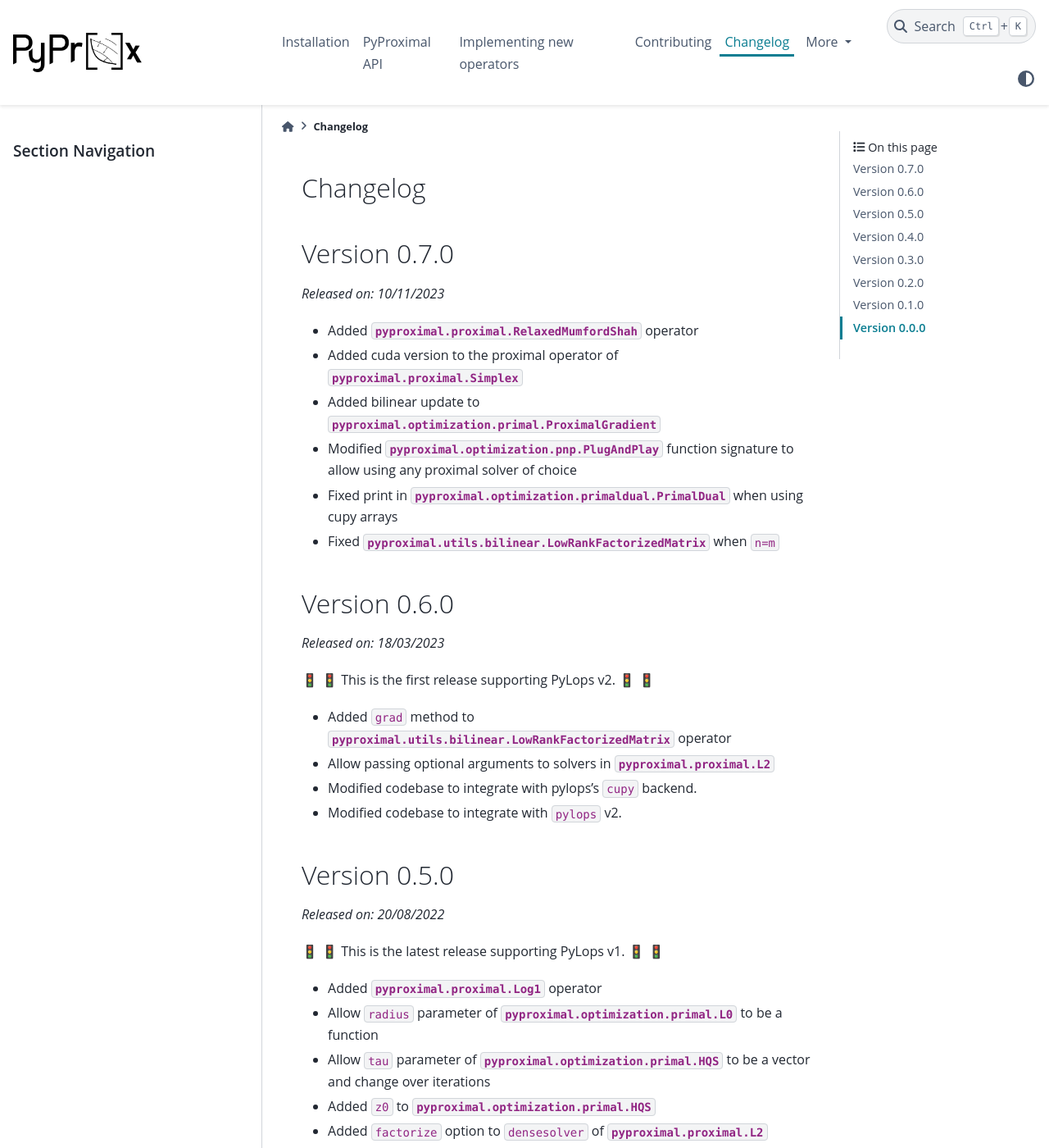
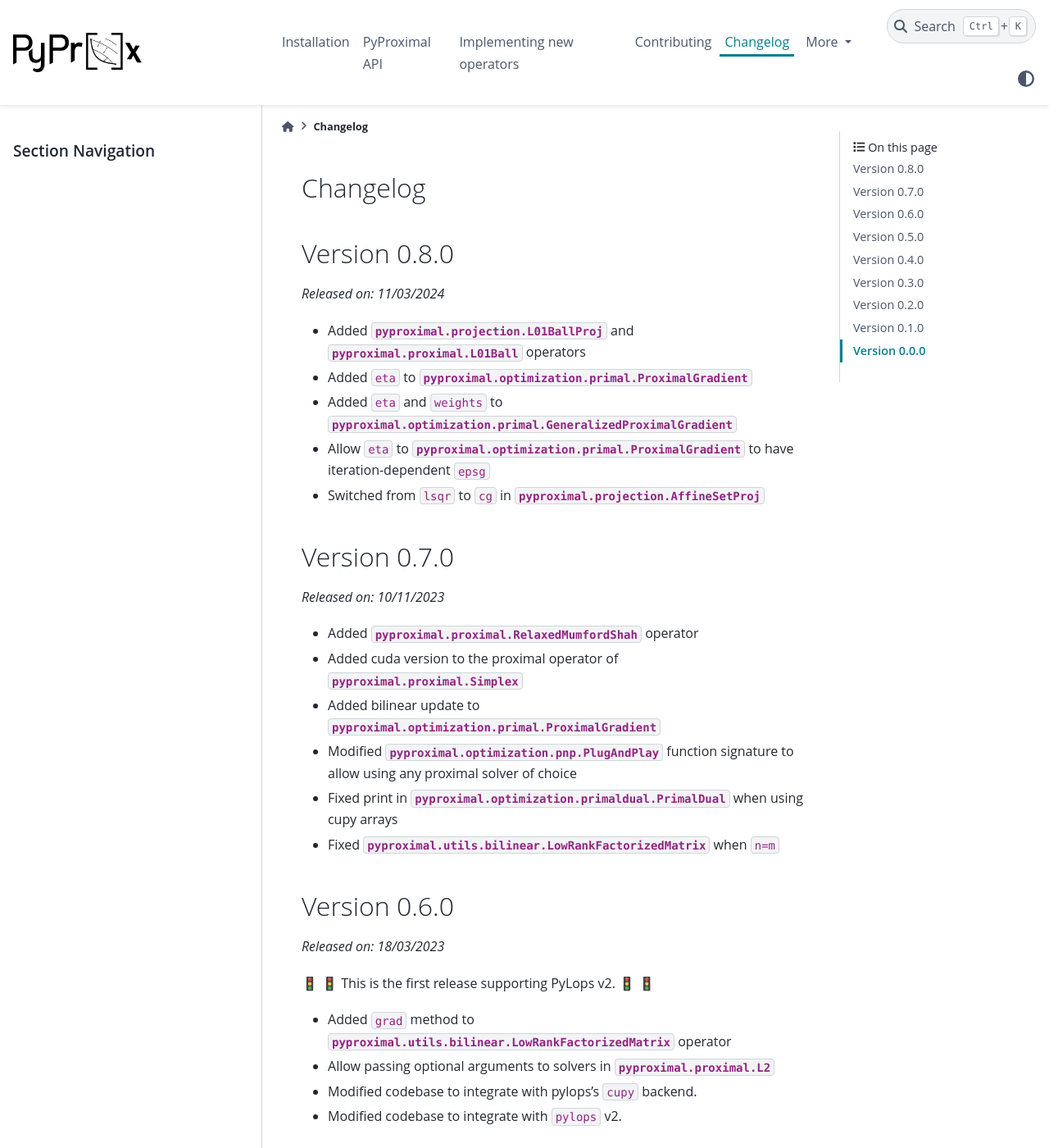
Before and after one commit to PyLops/pyproximal, a Sphinx documentation site: the page built from docs/source/changelog.rst, in a window 1280 px wide and 1400 px high. Shown: the whole window at 82% size. Built offline with Sphinx 7.4.7 and the PyData theme 0.15.4, drawn with Linux system fonts in a browser that asks for light colours; pages that are not in the unit, such as notebooks, are missing from menus; the version number could not be read and is left out; comment, search, counter and statistics services are not loaded; some of the changed text lies outside the part shown.

Commit message:
minor: prepare for v0.8.0 release

```diff
--- a/docs/source/changelog.rst
+++ b/docs/source/changelog.rst
@@ -2,6 +2,17 @@
 
 Changelog
 =========
+
+Version 0.8.0
+--------------
+*Released on: 11/03/2024*
+
+* Added :py:class:`pyproximal.projection.L01BallProj` and :py:class:`pyproximal.proximal.L01Ball` operators
+* Added ``eta`` to :py:func:`pyproximal.optimization.primal.ProximalGradient`
+* Added ``eta`` and ``weights`` to :py:func:`pyproximal.optimization.primal.GeneralizedProximalGradient`
+* Allow ``eta`` to :py:func:`pyproximal.optimization.primal.ProximalGradient` to have iteration-dependent ``epsg``
+* Switched from ``lsqr`` to ``cg`` in :py:func:`pyproximal.projection.AffineSetProj`
+
 
 Version 0.7.0
 --------------
@@ -34,7 +45,7 @@ Version 0.5.0
 |:vertical_traffic_light:| |:vertical_traffic_light:|
 
 * Added :py:class:`pyproximal.proximal.Log1` operator
-* Allow ``radius`` parameter of :py:func:`pyproximal.optimization.primal.L0` to be a function
+* Allow ``radius`` parameter of :py:func:`pyproximal.proximal.L0` to be a function
 * Allow ``tau`` parameter of :py:func:`pyproximal.optimization.primal.HQS` to be a vector
   and change over iterations
 * Added ``z0`` to :py:func:`pyproximal.optimization.primal.HQS`
```
Also changed, not shown: CHANGELOG.md (+8 -0 lines).
